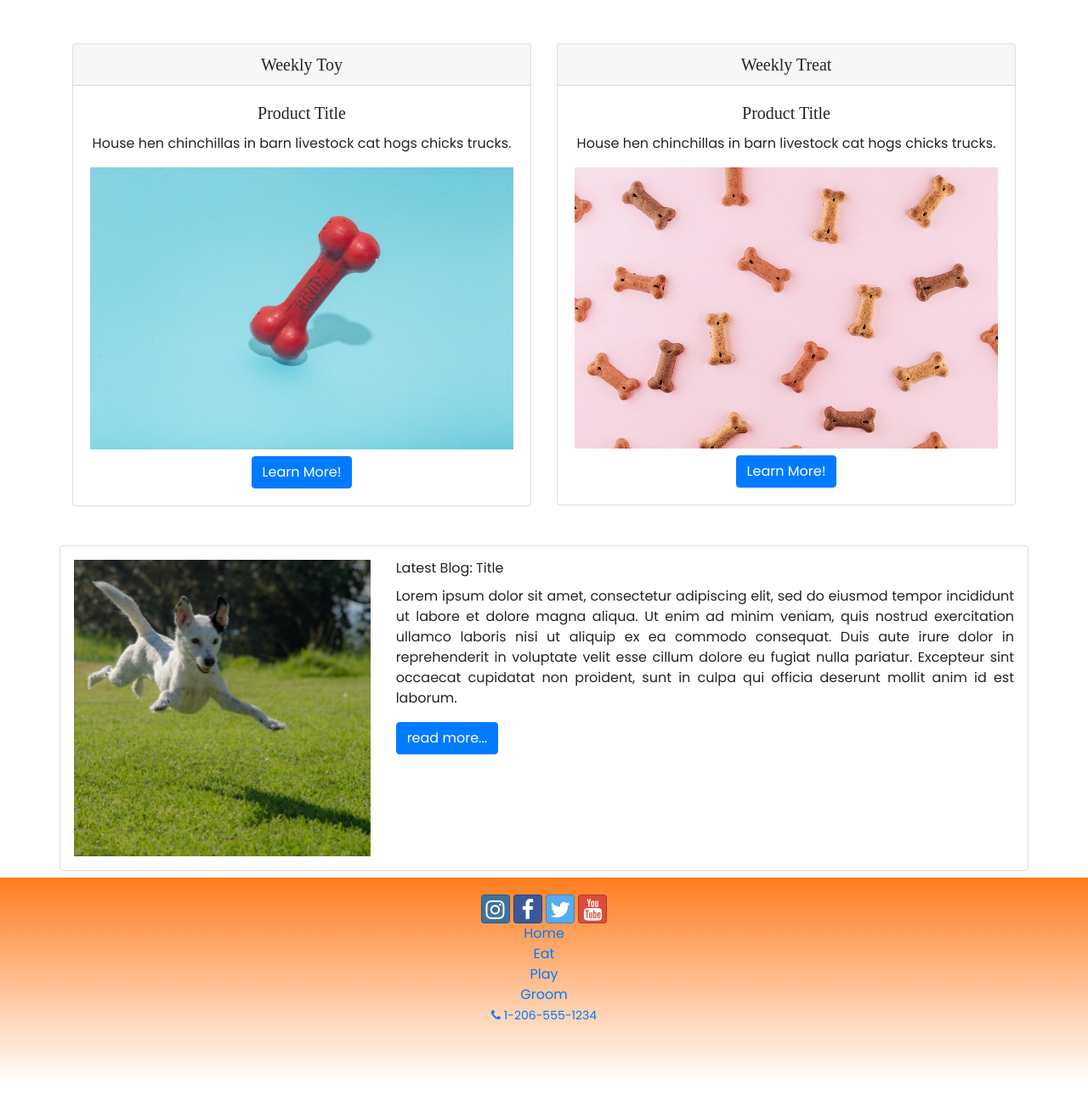
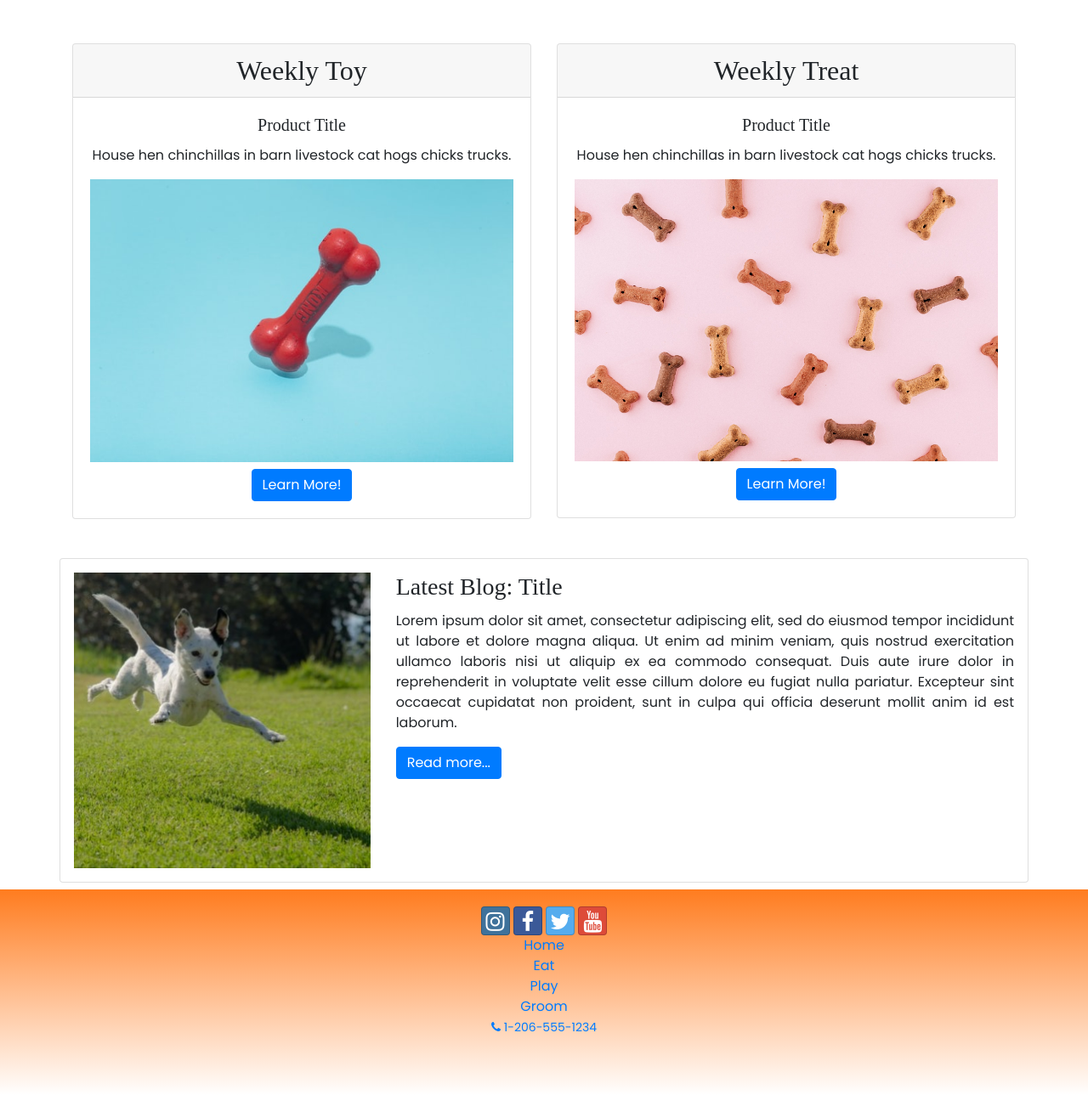
Before and after one commit to TylerWaugh01/Pet-Bootique, a website: page index.html in a window 1280 px wide. Shown: the part 1191-2480 px from the top of the page at 85% size. Drawn offline with nearby package versions, Linux system fonts and the light colour scheme.

Commit message:
Footer, Weekly Treat

```diff
--- a/index.html
+++ b/index.html
@@ -171,7 +171,7 @@
                     <div class="card-img-overlay">
                         <h5 class="card-title">Healthy Food</h5>
                         <p class="card-text">Doggo ipsum long woofer aqua doggo you are doin me a concern puggorino.</p>
-                        <a href="#" class="btn btn-primary">Dig In</a>
+                        <a href="eat.html" class="btn btn-primary">Dig In</a>
                     </div>
                 </div>
             </div>
@@ -190,7 +190,7 @@
         <div class="row">
             <div class="col-xs-12 col-md-6 mt-4">
                 <div class="card mb-3 text-center">
-                    <h5 class="card-header">Weekly Toy</h5>
+                    <h2 class="card-header">Weekly Toy</h2>
                     <div class="card-body">
                         <h5 class="card-title">Product Title</h5>
                         <p class="card-text">House hen chinchillas in barn livestock cat hogs chicks trucks.</p>
@@ -201,7 +201,7 @@
             </div>
             <div class="col-xs-12 col-md-6 mt-4">
                 <div class="card mb-3 text-center">
-                    <h5 class="card-header">Weekly Treat</h5>
+                    <h2 class="card-header">Weekly Treat</h2>
                     <div class="card-body">
                         <h5 class="card-title">Product Title</h5>
                         <p class="card-text">House hen chinchillas in barn livestock cat hogs chicks trucks.</p>
@@ -222,14 +222,14 @@
                     </div>
                     <div class="col-md-8">
                         <div class="card-block">
-                            <h6 class="card-title">Latest Blog: Title</h6>
+                            <h3 class="card-title">Latest Blog: Title</h3>
                             <p class="card-text text-justify">Lorem ipsum dolor sit amet, consectetur adipiscing elit,
                                 sed do eiusmod tempor incididunt ut labore et dolore magna aliqua. Ut enim ad minim
                                 veniam, quis nostrud exercitation ullamco laboris nisi ut aliquip ex ea commodo
                                 consequat. Duis aute irure dolor in reprehenderit in voluptate velit esse cillum dolore
                                 eu fugiat nulla pariatur. Excepteur sint occaecat cupidatat non proident, sunt in culpa
                                 qui officia deserunt mollit anim id est laborum.</p>
-                            <a href="#" class="btn btn-primary">read more...</a>
+                            <a href="#" class="btn btn-primary">Read more...</a>
                         </div>
                     </div>
                 </div>
@@ -254,15 +254,15 @@
                     </div>
                 </div>
                 <div class="row justify-content-center">
-                    <div class="col-xs-12 col-sm-3 text-center">
+                    <div class="col-xs-12 col-sm-4 text-center">
                         <ul class="list-unstyled mb-5">
                             <li><a href="#">Home</a></li>
-                            <li><a href="#">Eat</a></li>
+                            <li><a href="eat.html">Eat</a></li>
                             <li><a href="#">Play</a></li>
                             <li><a href="#">Groom</a></li>
                             <li><a role="button" class="btn-sm btn-link" href="tel:+12065551234"><i
-                                        class="fa fa-phone"></i>
-                                    1-206-555-1234</a></li>
+                                class="fa fa-phone"></i>
+                            1-206-555-1234</a></li>
                         </ul>
                     </div>
                 </div>
```
Also changed, not shown: css/styles.css (line endings or trailing spaces).
